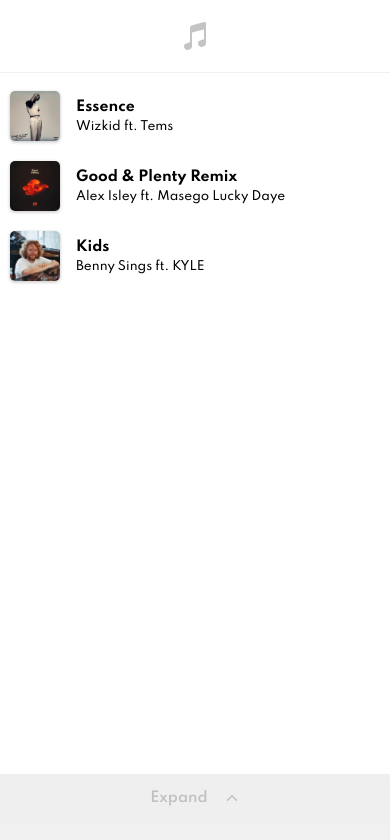
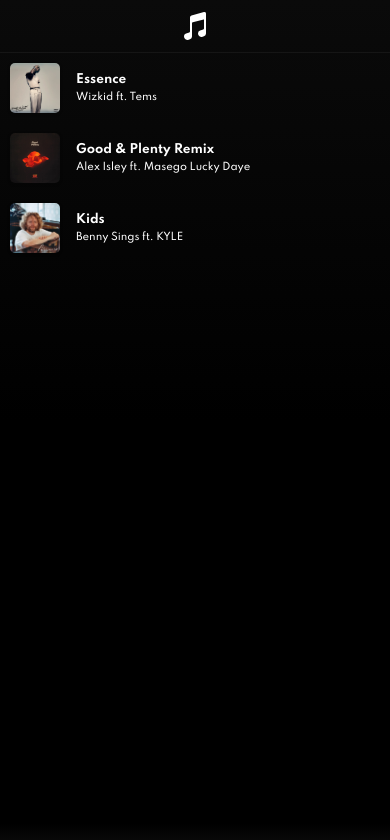
Before and after one commit to DevEke/MusicPlayer, a React (Create React App) app: page / in a window 390 px wide. Shown: the top 840 px of the page. Built offline with nearby package versions, Linux system fonts and the light colour scheme.

Commit message:
Added Cycling through array

```diff
--- a/package.json
+++ b/package.json
@@ -11,6 +11,8 @@
     "react-icons": "^4.2.0",
     "react-player": "^2.9.0",
     "react-scripts": "4.0.3",
+    "react-spring": "^9.2.4",
+    "react-use-gesture": "^9.1.3",
     "sass": "^1.37.5",
     "web-vitals": "^1.1.2"
   },
--- a/src/App.js
+++ b/src/App.js
@@ -1,76 +1,53 @@
-import React, { Component } from 'react';
+import React, { useEffect, useState } from 'react';
 import ReactPlayer from 'react-player';
 import './App.scss';
 import { songs } from './songs';
-import { IoPlay, IoMusicalNotes, IoPause, IoChevronUp, IoChevronDown, IoRepeat, IoPlayForward, IoPlayBack, IoVolumeHigh, IoVolumeMute } from 'react-icons/io5'
-
-export default class App extends Component {
-  constructor() {
-    super();
-
-    this.state = {
-      playlist: songs,
-      musicIndex: 1,
-      currentSongScreen: false,
-      currentSong: undefined,
-      playing: false,
-      repeat: false,
-      shuffle: false,
-      muted: false
-    }
+import { IoPlay, IoMusicalNotes, IoPauseOutline, IoClose, IoPlaySkipForwardOutline, IoPlaySkipBackOutline } from 'react-icons/io5';
 
 
+
+export default function App() {
+  const [playlist, setPlaylist] = useState(undefined);
+  const [nowPlaying, setNowPlaying] = useState(undefined);
+  const [musicModal, setMusicModal] = useState(false);
+  const [playing, setPlaying] =useState(false);
+
+  const playSong = () => {
+    setPlaying(true)
   }
 
-  playSong = () => {
-    this.setState({
-      playing: true
-    })
+  const nextSong = (song) => {
+    let index = playlist.indexOf(song);
+    console.log('next clicked');
+    if (index < playlist.length - 1) {
+      setNowPlaying(playlist[index + 1]);
+    }
   }
 
-  goToNextSong = () => {
-    // let idx = this.state.musicIndex;
-    // this.setState({
-    //   musicIndex: idx + 1
-    // })
-  }
-
-  goToPrevSong = () => {
-    // idx === 0 ?
-    // this.setState({currentSong: songs[idx]})
-    // : this.setState({ currentSong: songs[idx - 1] })
-  }
-
-  toggleLoop = () => {
-    this.state.repeat ?
-    this.setState({repeat: false}) :
-    this.setState({repeat: true})
-  }
-
-  setCurrentSong = (song) => {
-    this.setState({
-      currentSong: song
-    });
-    this.playSong();
-  }
-
-  toggleMute = () => {
-    this.state.muted ?
-    this.setState({muted: false}) :
-    this.setState({muted: true})
+  const prevSong = (song) => {
+    let index = playlist.indexOf(song);
+    console.log('index: ' + index)
+    console.log('playlist length: ' + (playlist.length - 1));
+    if (index > 0) {
+      setNowPlaying(playlist[index - 1]);
+    }
   }
 
 
-
-  pauseSong = () => {
-    this.setState({
-      playing: false
-    })
+  const setCurrentSong = (song) => {
+    setNowPlaying(song);
+    playSong();
   }
 
+  useEffect(() => {
+    setPlaylist(songs);
+  }, [])
 
-  render() {
-    const { currentSong, currentSongScreen } = this.state;
+
+  const pauseSong = () => {
+    setPlaying(false)
+  }
+
     return (
       <div className="app-container">
         <div className="song-list">
@@ -82,17 +59,17 @@
             </div> */}
           </div>
           <div className="songs-list-songs">
-          {this.state.playlist.map(song=> {
+          {playlist?.map((song, index)=> {
             return (
               <div
                 className="song-list-item"
-                key={song.file}
-                onClick={() => this.setCurrentSong(song)}>
+                key={index}
+                onClick={() => setCurrentSong(song)}>
                   <div className="img-info">
-                <img className="song-img" alt="album" src={song.songImg}></img>
+                <img className="song-img" alt="album" src={song?.songImg}></img>
                 <div>
-                  <h3>{song.title}</h3>
-                  <p>{song.artist} ft.{song?.features.map(x=>` ${x} `)} </p>
+                  <h3>{song?.title}</h3>
+                  <p>{song?.artist} ft.{song?.features.map(x=>` ${x} `)} </p>
                 </div>
                 </div>
                 <IoPlay className="icon"/>
@@ -103,89 +80,95 @@
         </div>
         <div className="current-song-screen">
           <div
-            className={`active-song ${currentSongScreen ? 'open' : 'closed'}`}>
-                  {currentSongScreen ?
+            className={`active-song ${musicModal ? 'open' : 'closed'}`}>
+                  {musicModal ?
                   <button
-                    className={`tab-btn ${currentSongScreen ? 'screen-on' : 'screen-off'}`}
-                    onClick={() => this.setState({currentSongScreen: false})}
+                    className={`tab-btn ${musicModal ? 'screen-on' : 'screen-off'}`}
+                    onClick={() => setMusicModal(false)}
                     >
-                    <p>Collapse</p>
-                    <IoChevronDown className="icon"/>
+                    {/* <p>Collapse</p> */}
+                    <IoClose className="icon"/>
                   </button> :
-                  <button
-                    className={`tab-btn ${currentSongScreen ? 'screen-on' : 'screen-off'}`}
-                    onClick={() => this.setState({currentSongScreen: true})}>
-                    <p>Expand</p>
-                    <IoChevronUp className="icon"/>
-                  </button> }
+                 null }
+
+
                   <ReactPlayer
                     style={{position: 'absolute'}}
-                    // volume={0}
-                    muted={this.state.muted}
-                    url={currentSong?.file}
-                    playing={this.state.playing}
-                    loop={this.state.repeat}
+                    url={nowPlaying?.file}
+                    playing={playing}
                     width={0}
                     height={0}
                   />
-            { currentSong === undefined ?
+
+
+            { nowPlaying === undefined ?
             null :
-            <div className={`song-info ${currentSongScreen ? 'column': 'row'}`}>
-              <img alt="album" className={`song-img md ${currentSongScreen ? 'lrg' : 'sml'}`} src={currentSong?.songImg}/>
-              <div className={currentSongScreen ? 'centered ' : null}>
-                <p className="title">{currentSong?.title}</p>
-                <p>{currentSong?.artist} ft. {currentSong?.features.map(x=>`${x} `)}</p>
+            <div
+            onClick={musicModal ? null : () => setMusicModal(true)}
+            className={`song-info ${musicModal ? 'column': 'row'}`}>
+              <img alt="album" className={`song-img md ${musicModal ? 'lrg' : 'sml'}`} src={nowPlaying?.songImg}/>
+              <div className={musicModal ? 'centered ' : null}>
+                <p className="title">{nowPlaying?.title}</p>
+                <p>{nowPlaying?.artist} ft. {nowPlaying?.features.map(x=>`${x} `)}</p>
               </div>
             </div>}
+
+
             <div className="button-flex">
-            {
-              currentSong === undefined ?
+            {/* {
+              nowPlaying === undefined ?
               null :
-              currentSongScreen ?
+              musicModal ?
               <button onClick={this.toggleMute} className="btn">
                 {this.state.muted ?
                 <IoVolumeMute className="icon"/>  :
                 <IoVolumeHigh className="icon" /> }
               </button> :
               null
-            }
+            } */}
             {
-              currentSong === undefined ?
+              nowPlaying === undefined ?
               null :
-              currentSongScreen ?
-              <button onClick={this.goToPrevSong} className="btn">
-                <IoPlayBack className="icon"/>
+              musicModal ?
+              <button
+                disabled={playlist.indexOf(nowPlaying) === 0}
+                onClick={() => prevSong(nowPlaying)}
+                className="btn">
+                <IoPlaySkipBackOutline className={`icon ${playlist.indexOf(nowPlaying) === 0 ? 'off' : 'on'}`} />
               </button> :
               null
             }
-            { currentSong === undefined ?
+            { nowPlaying === undefined ?
               null :
-              this.state.playing ?
-              <button className="btn" onClick={this.pauseSong}>
-                <IoPause className="icon"/>
+              playing ?
+              <button className="btn" onClick={pauseSong}>
+                <IoPauseOutline className="icon"/>
               </button> :
-              <button className="btn" onClick={this.playSong}>
+              <button className="btn" onClick={playSong}>
                 <IoPlay className="icon"/>
               </button>
             }
             {
-              currentSong === undefined ?
+              nowPlaying === undefined ?
               null :
-              currentSongScreen ?
-              <button onClick={this.goToNextSong} className="btn">
-                <IoPlayForward className="icon"/>
+              musicModal ?
+              <button
+                  disabled={playlist.indexOf(nowPlaying) === playlist.length - 1}
+                  onClick={() => nextSong(nowPlaying)}
+                  className="btn">
+                <IoPlaySkipForwardOutline className={`icon ${playlist.indexOf(nowPlaying) === playlist.length - 1 ? 'off' : 'on'}`}/>
               </button> :
               null
             }
-            {
-              currentSong === undefined ?
+            {/* {
+              nowPlaying === undefined ?
               null :
-              currentSongScreen ?
+              musicModal ?
               <button onClick={this.toggleLoop} className="btn">
                 <IoRepeat className={`icon ${this.state.repeat ? 'on' : 'off'}`}/>
               </button> :
               null
-            }
+            } */}
             </div>
 
           </div>
@@ -193,4 +176,3 @@
       </div>
     )
   }
-}
--- a/src/App.scss
+++ b/src/App.scss
@@ -1,16 +1,19 @@
+$light: rgba(255,255,255,.05);
+
 .app-container {
   height: 100vh;
+  padding: 0;
   display: flex;
   flex-direction: column;
   position: relative;
-  justify-content: space-between;
+  background-image: linear-gradient(to bottom, rgb(10,10,10) 0%, rgb(0,0,0) 50%);
+  color: white;
 }
 
-.off {
-  opacity: .5;
-}
+
 
 * {
+  color: white;
   transition: all 0.15s ease-out;
   margin: 0;
   box-sizing: border-box;
@@ -21,24 +24,26 @@
   margin: 0;
 }
 
-.active-song {
-  bottom: 0;
-  height: 100vh;
-  background-color: white;
+.playlist-head {
+  padding: 20px 0;
   display: flex;
-  padding: 50px 80px 20px 20px;
-
-  &:hover {
-    .tab-btn {
-      opacity: 1;
-    }
+  align-items: center;
+  justify-content: center;
+  border-bottom: 1px solid $light;
+  h1 {
+    padding: 0;
+  }
+  .icon {
+    font-size: 32px;
+    text-align: center;
+    color: $light;
   }
 }
 
 .tab-btn {
   position: absolute;
-  border-radius: 10px 10px 0 0;
   display: flex;
+  flex-direction: column;
   align-items: center;
   justify-content: center;
   padding: 16px 0;
@@ -48,20 +53,20 @@
   right: 0;
   cursor: pointer;
   border: none;
-  color: #939393;
+  color: white;
+  background-color: transparent;
   p {
     font-size: 14px;
     line-height: 14px;
-    margin-right: 16px;
+    margin-top: 8px;
     font-weight: 600;
-    opacity: .5;
+    opacity: .3;
   }
   .icon {
     font-size: 16px;
-    opacity: .5;
+    opacity: .3;
   }
   &:hover {
-    background-image: linear-gradient(to top, rgba(0,0,0,0), rgba(0,0,0,.05));
     p, .icon {
       opacity: 1;
     }
@@ -69,12 +74,48 @@
 
 }
 
+.current-song-screen {
+  position: absolute;
+  width: 100%;
+  bottom: 0;
+}
+
+.active-song {
+  bottom: 0;
+  height: 100vh;
+  background-image: linear-gradient(to top, rgba(10,10,10,1), rgba(0,0,0,1));
+  display: flex;
+  position: absolute;
+  padding: 20px 40px 20px 20px;
+
+  &:hover {
+    .tab-btn {
+      opacity: 1;
+    }
+  }
+}
+
+.closed {
+  height: auto;
+  position: relative;
+  align-items: center;
+  justify-content: space-between;
+  padding-right: 40px;
+  &:hover {
+    height: 190px;
+    background-color: $light;
+  }
+
+}
+
+
+
 .open {
   height: 100vh;
   padding: 80px 0px 100px;
   position: absolute;
-  width: 100&;
-  background-color: #f0f0f0;
+  width: 100%;
+  background-image: linear-gradient(to bottom, rgb(10,10,10) 0%, rgb(0,0,0) 50%);
   flex-direction: column;
   align-items: center;
 }
@@ -101,7 +142,7 @@
   padding-right: 40px;
   &:hover {
     height: 190px;
-    background-color: #f0f0f0;
+    background-color: $light;
   }
 
 }
@@ -113,10 +154,15 @@
   .btn {
     border: none;
     background-color: transparent;
-    padding: 10px;
+    display: flex;
+    align-items: center;
+    justify-content: center;
+    height: 48px;
+    width: 48px;
+    border-radius: 50px;
     cursor: pointer;
     &:hover {
-      transform: scale(1.2,1.2);
+        background-color: $light;
     }
     .icon {
       font-size: 24px;
@@ -133,20 +179,7 @@
 }
 
 
-.playlist-head {
-  padding: 20px 0;
-  display: flex;
-  align-items: center;
-  justify-content: center;
-  h1 {
-    padding: 0;
-  }
-  .icon {
-    font-size: 32px;
-    text-align: center;
-    color: #c4c4c4;
-  }
-}
+
 
 .custom-icon {
   display: flex;
@@ -175,7 +208,7 @@
   align-items: center;
   justify-content: space-between;
   padding:  10px 20px 10px 10px;
-  border-radius: 5px;
+  border-radius: 1px;
   cursor: pointer;
   .img-info {
     display: flex;
@@ -191,15 +224,15 @@
     font-size: 14px;
   }
   &:hover {
-    background-color: #f0f0f0;
+    background-image: linear-gradient(to right, $light, rgba(0,0,0,1));
     .icon {
       opacity: 1;
     }
   }
   .icon {
-    font-size: 24px;
+    font-size: 16px;
     opacity: 0;
-
+    margin-right: 16px;
   }
 }
 
@@ -219,6 +252,7 @@
 .song-info {
   display: flex;
   align-items: center;
+  width: 100%;
 }
 
 .md {
@@ -235,13 +269,21 @@
 
 .centered {
   text-align: center;
-  margin-bottom: 100px;
+  margin-bottom: 48px;
+}
+
+.off {
+  opacity: .15;
+  &:hover {
+    background-color: transparent;
+  }
+}
+
+.on {
+  opacity: 1;
 }
 
 @media only screen and (max-width: 1920px) {
-  .app-container {
-    padding: 0px 0px;
-  }
   .song-list-item {
     margin: 0 400px;
     h3 {
@@ -252,9 +294,7 @@
     }
   }
   .playlist-head {
-    padding: 20px 400px;
-    border-bottom: 1px solid #f0f0f0;
-    margin-bottom: 8px;
+    padding: inherit 400px;
   }
   .active-song {
     margin: 0 400px;
@@ -274,9 +314,6 @@
 }
 
 @media only screen and (max-width: 1640px) {
-  .app-container {
-    padding: 0px 0px;
-  }
   .song-list-item {
     margin: 0 250px;
     h3 {
@@ -286,24 +323,21 @@
       font-size: 14px;
     }
   }
-  .playlist-head {
-    padding: 20px 250px;
-    border-bottom: 1px solid #f0f0f0;
-    margin-bottom: 8px;
-  }
   .active-song {
     margin: 0 250px;
-    padding: 40px 40px 20px 20px;
   }
-  .closed {
-    padding-right: 40px;
+  .open {
+    margin: 0;
   }
+  .playlist-head {
+    padding: inherit 250px;
+  }
+
+
+
 }
 
 @media only screen and (max-width: 1440px) {
-  .app-container {
-    padding: 0px 0px;
-  }
   .song-list-item {
     margin: 0 165px;
     h3 {
@@ -314,13 +348,10 @@
     }
   }
   .playlist-head {
-    padding: 20px 165px;
-    border-bottom: 1px solid #f0f0f0;
-    margin-bottom: 8px;
+    padding: inherit 165px;
   }
   .active-song {
     margin: 0 165px;
-    padding: 40px 40px 20px 20px;
   }
 
   .open {
@@ -328,9 +359,6 @@
     margin: 0;
     border-radius: none;
     padding: 100px 0;
-  }
-  .closed {
-    padding-right: 40px;
   }
 
 
@@ -342,10 +370,6 @@
 }
 
 @media only screen and (max-width: 1024px) {
-  .app-container {
-    padding: 0px 0px;
-  }
-
   .song-list-item {
     margin: 0 80px;
     h3 {
@@ -356,13 +380,10 @@
     }
   }
   .playlist-head {
-    padding: 20px 80px;
-    border-bottom: 1px solid #f0f0f0;
-    margin-bottom: 8px;
+    padding: inherit 80px;
   }
   .active-song {
     margin: 0 80px;
-    padding: 20px 40px 20px 20px;
   }
 
   .open {
@@ -371,12 +392,6 @@
     padding: 100px 0;
     border-radius: none;
   }
-
-  .closed {
-    padding-top: 60px;
-    padding-right: 40px;
-  }
-
   .title {
     font-size: 16px;
   }
@@ -393,9 +408,6 @@
 }
 
 @media only screen and (max-width: 768px) {
-  .app-container {
-    padding: 0px 0px;
-  }
 
   .song-list-item {
     margin: 0 40px;
@@ -408,24 +420,18 @@
     }
   }
   .playlist-head {
-    padding: 20px 40px;
-    border-bottom: 1px solid #f0f0f0;
-    margin-bottom: 8px;
+    padding: 10px 40px;
   }
 
   .active-song {
     margin: 0 40px;
-    padding: 20px 20px 20px 20px;
+    padding: 10px 40px;
   }
 
   .title {
     font-size: 16px;
   }
 
-  .closed {
-    margin: 0;
-    border-radius: 0;
-  }
 
   .open {
     padding: 80px 0;
@@ -448,34 +454,26 @@
 }
 
 @media only screen and (max-width: 425px) {
-  .app-container {
-    padding: 0px 0px;
-  }
 
   .song-list-item {
     padding: 10px 10px;
     border-radius: none;
     margin: 0;
     h3 {
-      font-size: 14px;
+      font-size: 12px;
       margin-bottom: 4px;
     }
     p {
-      font-size: 12px;
+      font-size: 10px;
     }
   }
 
   .playlist-head {
-
-    h1 {
-      font-size: 20px;
-      line-height: 20px;
-    }
+    padding: 10px 40px;
   }
 
   .active-song {
-    padding: 20px 20px 20px 20px;
-    background-color: #f0f0f0;
+    padding: 10px 20px;
   }
 
   .tab-btn {
@@ -498,7 +496,6 @@
 
   .closed {
     height: auto;
-    padding-top: 50px;
     margin: 0;
     border-radius: 0;
     background-color: #f0f0f0;
@@ -508,13 +505,13 @@
   }
   .open {
     width: 100vw;
-    padding: 100px 0 100px;
+    padding: 50px 0;
   }
   .song-info {
-    font-size: 12px;
+    font-size: 10px;
   }
   .title {
-    font-size: 14px;
+    font-size: 12px;
     margin-bottom: 4px;
   }
 
@@ -532,7 +529,7 @@
 
   .button-flex {
     .btn {
-      margin: 0 8px;
+      margin: 0 12px;
     }
   }
 }
```
Also changed, not shown: 1 other file (tests, documents, lock files or other folders).
